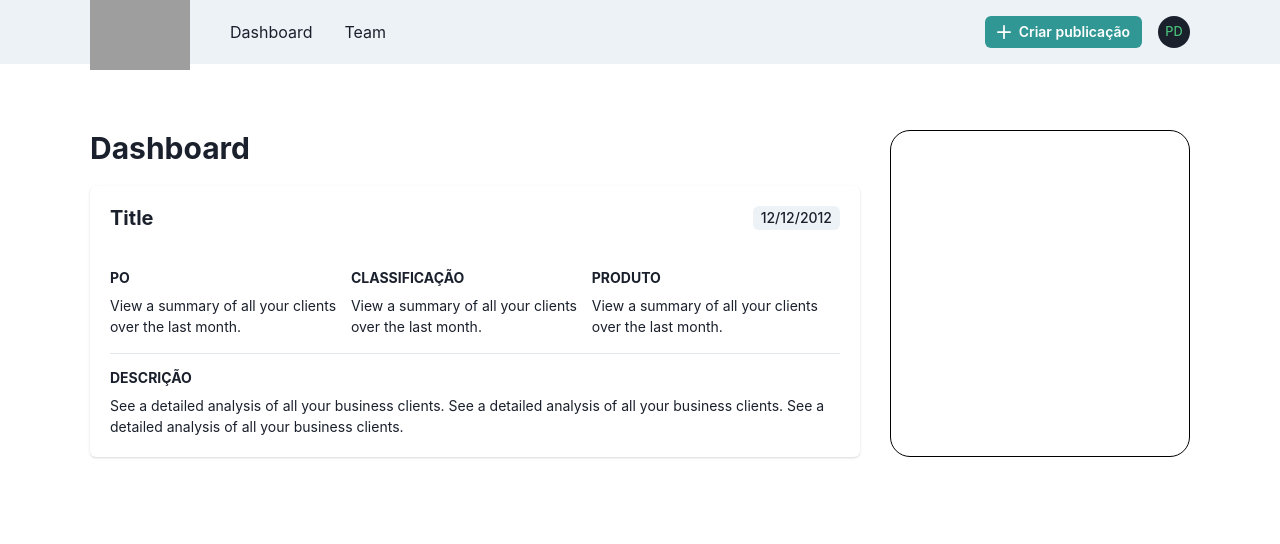
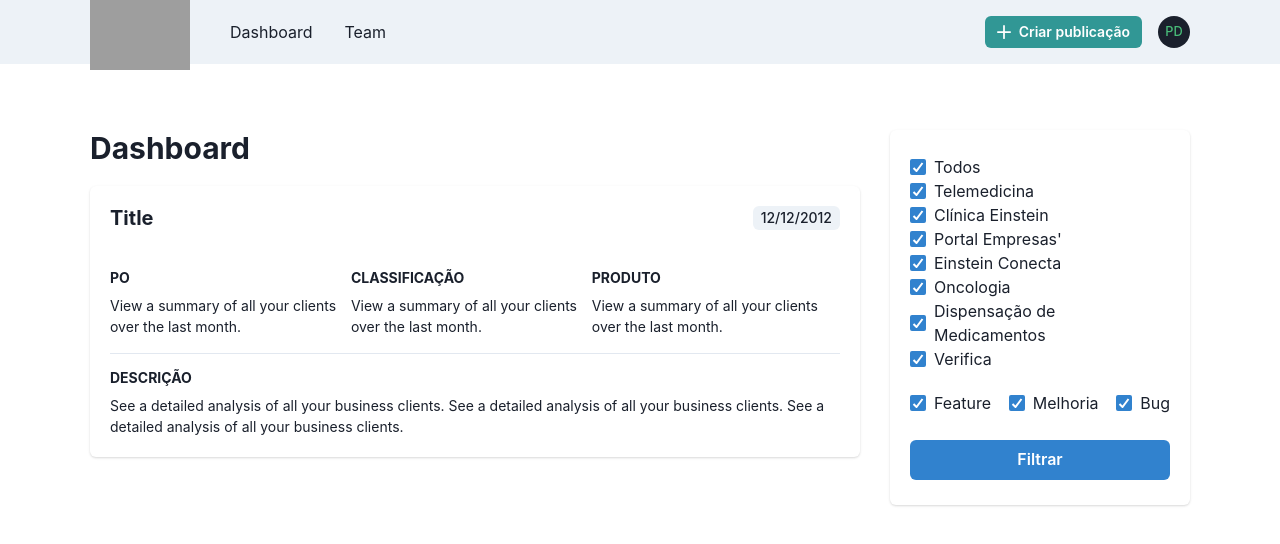
Before and after one commit to leandroaraujo5511/pubdata, a Next.js app: page /Dashboard in a window 1280 px wide. Shown: the top 544 px of the page. Built offline with nearby package versions, Linux system fonts and the light colour scheme; grey boxes are pictures that could not be loaded.

Commit message:
checkBox filter

```diff
--- /dev/null
+++ b/components/searchBox.tsx
@@ -0,0 +1,106 @@
+
+import { Box, Button, Card, Checkbox, Link, Stack } from "@chakra-ui/react";
+import React, { useCallback } from "react";
+import { ReactNode } from "react";
+
+
+const SearchBox = () => {
+
+    const [checkedItems, setCheckedItems] = React.useState([true, true, true, true, true, true, true])
+    const [publishClassification, setPublishClassification] = React.useState([true, true, true])
+
+    const allChecked = checkedItems.every(Boolean)
+    const isIndeterminate = checkedItems.some(Boolean) && !allChecked
+
+    const teste = useCallback((indexInput, event) => {
+        let newData = []
+
+        checkedItems.map((item, index) => item[indexInput] === indexInput ? newData.push(checkedItems[index]) : newData.push(event.target.checked))
+
+        setCheckedItems(newData)
+    }, [checkedItems])
+
+    return (
+        <Card marginLeft="30px" padding="25px 20px" height="auto">
+            <Checkbox
+                isChecked={allChecked}
+                isIndeterminate={isIndeterminate}
+                onChange={(e) => setCheckedItems([e.target.checked, e.target.checked, e.target.checked, e.target.checked, e.target.checked, e.target.checked, e.target.checked])}
+            >
+                Todos
+            </Checkbox>
+
+            <Checkbox
+                isChecked={checkedItems[0]}
+                onChange={(e) => setCheckedItems([e.target.checked, checkedItems[1], checkedItems[2], checkedItems[3], checkedItems[4], checkedItems[5], checkedItems[6]])}
+            >
+                Telemedicina
+            </Checkbox>
+            <Checkbox
+                isChecked={checkedItems[1]}
+                onChange={(e) => setCheckedItems([checkedItems[0], e.target.checked, checkedItems[2], checkedItems[3], checkedItems[4], checkedItems[5], checkedItems[6]])}
+            >
+                Clínica Einstein
+            </Checkbox>
+
+            <Checkbox
+                isChecked={checkedItems[2]}
+                onChange={(e) => setCheckedItems([checkedItems[0], checkedItems[1], e.target.checked, checkedItems[3], checkedItems[4], checkedItems[5], checkedItems[6]])}
+            >
+                Portal Empresas'
+            </Checkbox>
+            <Checkbox
+                isChecked={checkedItems[3]}
+                onChange={(e) => setCheckedItems([checkedItems[0], checkedItems[1], checkedItems[2], e.target.checked, checkedItems[4], checkedItems[5], checkedItems[6]])}
+            >
+                Einstein Conecta
+            </Checkbox>
+
+            <Checkbox
+                isChecked={checkedItems[4]}
+                onChange={(e) => setCheckedItems([checkedItems[0], checkedItems[1], checkedItems[2], checkedItems[3], e.target.checked, checkedItems[5], checkedItems[6]])}
+            >
+                Oncologia
+            </Checkbox>
+            <Checkbox
+                isChecked={checkedItems[5]}
+                onChange={(e) => setCheckedItems([checkedItems[0], checkedItems[1], checkedItems[2], checkedItems[3], checkedItems[4], e.target.checked, checkedItems[6]])}
+            >
+                Dispensação de Medicamentos
+            </Checkbox>
+
+            <Checkbox
+                isChecked={checkedItems[6]}
+                onChange={(e) => setCheckedItems([checkedItems[0], checkedItems[1], checkedItems[2], checkedItems[3], checkedItems[4], checkedItems[5], e.target.checked])}
+            >
+                Verifica
+            </Checkbox>
+
+            <Box marginTop="20px"  display="flex" justifyContent="space-between">
+                <Checkbox
+                    isChecked={publishClassification[0]}
+                    onChange={(e) => setPublishClassification([e.target.checked, publishClassification[1], publishClassification[2]])}
+                >
+                    Feature
+                </Checkbox>
+                <Checkbox
+                    isChecked={publishClassification[1]}
+                    onChange={(e) => setPublishClassification([publishClassification[0], e.target.checked, publishClassification[2]])}
+                >
+                    Melhoria
+                </Checkbox>
+
+                <Checkbox
+                    isChecked={publishClassification[2]}
+                    onChange={(e) => setPublishClassification([publishClassification[0], publishClassification[1], e.target.checked])}
+                >
+                    Bug
+                </Checkbox>
+
+            </Box>
+            <Button colorScheme='blue' marginTop="25px" onClick={()=> alert("oi")}>Filtrar</Button>
+        </Card>
+    )
+
+}
+export default SearchBox
--- a/pages/Dashboard/index.tsx
+++ b/pages/Dashboard/index.tsx
@@ -1,6 +1,6 @@
 import Topbar from "../../components/Topbar";
 import { Card, CardHeader, CardBody, CardFooter, Text, Heading, Stack, Box, StackDivider, Tag } from '@chakra-ui/react'
-
+import SearchBox from "../../components/searchBox"
 
 const Dashboard = () => {
   return (
@@ -55,7 +55,7 @@ const Dashboard = () => {
             </CardBody>
           </Card>
         </Box>
-        <Box border="1px solid black" borderRadius={20} marginLeft="30px"></Box>
+        <SearchBox />
       </Box>
     </Topbar>
   );
```
